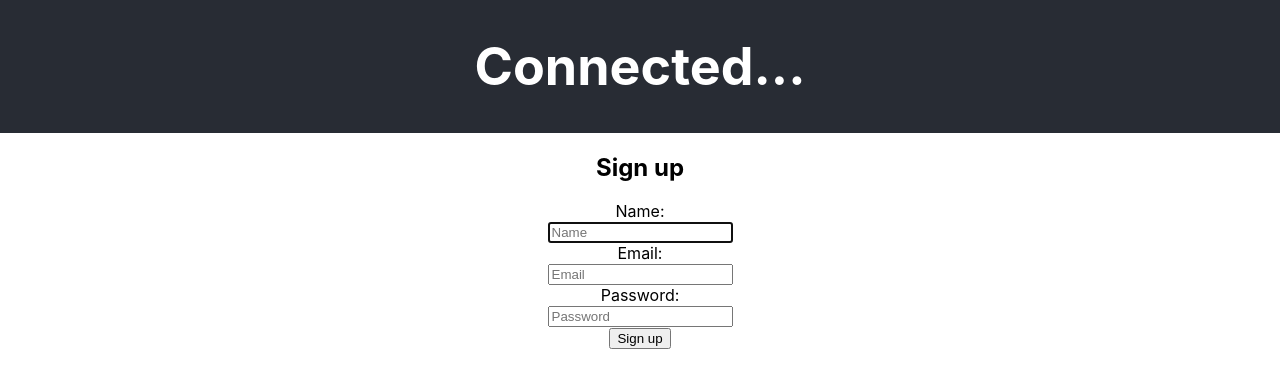
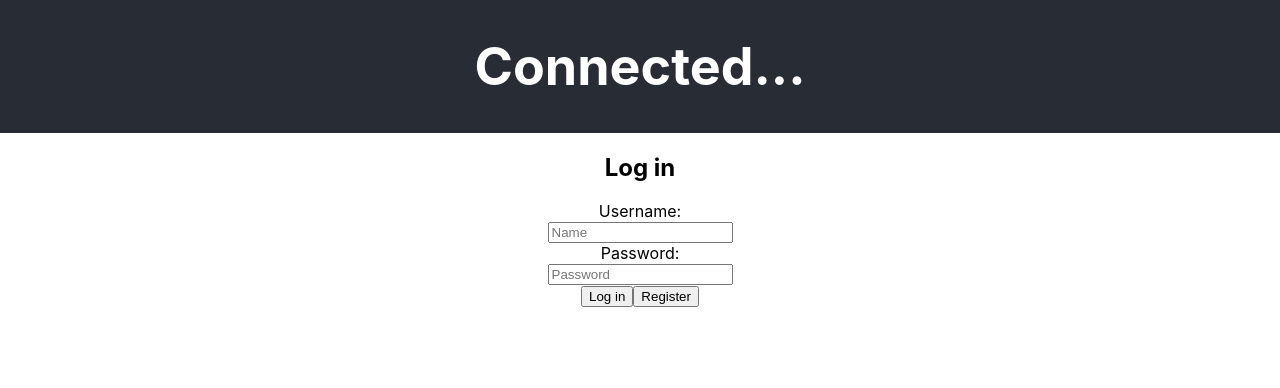
Before and after one commit to ft-pintereach-06/front-end, a React (Create React App) app in the folder pintereach/: page / in a window 1280 px wide. Shown: the top 388 px of the page. Built offline with nearby package versions, Linux system fonts and the light colour scheme.

Commit message:
built login form. need to include axios details for login request

```diff
--- a/pintereach/src/App.js
+++ b/pintereach/src/App.js
@@ -2,6 +2,7 @@ import React from 'react';
 // import { BrowserRouter as Router, Route, Switch } from 'react-router-dom';
 
 import SignUpForm from './components/SignUp';
+import Login from './components/Login';
 
 import './App.css';
 
@@ -11,7 +12,7 @@ function App() {
       <header className="App-header">
         <h1>Connected...</h1>
       </header>
-      <SignUpForm />
+       <Login/>
     </div>
   );
 }
--- a/pintereach/src/components/Login.js
+++ b/pintereach/src/components/Login.js
@@ -0,0 +1,82 @@
+import React, { useState } from 'react'
+// import { connect } from 'react-redux'
+// import { useHistory } from 'react-router-dom'
+// import { axiosWithAuth } from '../utils/AxiosWithAuth'
+
+function Login(props) {
+    // let { push } = useHistory()
+    const [credentials, setCredentials] = useState({
+        username: '',
+        password: '',
+    })
+
+
+    const handleChange = e => {
+        console.log(credentials)
+        setCredentials({
+            ...credentials,
+            [e.target.name]: e.target.value
+        })
+    }
+
+    const handleLoginClick = e => {
+        e.preventDefault()
+        console.log("SUBMIT TRIGGERING")
+        console.log(credentials)
+        // axiosWithAuth().post('INSERT END POINT', credentials)
+        // .then(res => {
+            // localStorage.setItem('token', res.data.token)
+            // axiosWithAuth().get('INSERT END POINT')
+            // .then(res => {
+            //     props.loginSuccess(res.data)
+            //     localStorage.setItem('user_id', res.data.user_id)
+            //     localStorage.setItem('username', res.data.username)
+            //     localStorage.setItem('email', res.data.email)
+            // })
+            // .catch(err => {
+            //     console.log(err)
+            // })
+            // push('/Home')
+    //     })
+    //     .catch(err => {
+    //         console.log(err.message)
+    //     })
+    }
+
+    const handleRegisterClick = e => {
+        e.preventDefault()
+        // push('/SignUp')
+    }
+
+    return (
+            <div className="container">
+                <form>
+                    <h2>Log in</h2>
+                    <div className="form-content">
+                        <label>Username: </label>
+                        <div>
+                            <input type="text" name="username" value={credentials.username} onChange={handleChange} placeholder="Name"/>
+                        </div>
+
+                        <label>Password: </label>
+                        <div>
+                            <input type="password" name="password" value={credentials.password} onChange={handleChange} placeholder="Password"/>
+                        </div>
+                        <button onClick={handleLoginClick}>Log in</button>
+                        <button onClick={handleRegisterClick}>Register</button>
+                    </div>
+                </form>
+            </div>
+    )
+}
+
+// const mapStateToProps = state => {
+//     return {
+//         credentials: state.credentials,
+//         isFetching: state.isFetching,
+//         error: state.error
+//     }
+// }
+
+// export default connect(mapStateToProps)(LoginForm);
+export default Login;
--- a/pintereach/src/components/SignUp.js
+++ b/pintereach/src/components/SignUp.js
@@ -11,7 +11,7 @@ const initialValues = {
 
 function SignUpForm(props) {
     // const { push } = useHistory()
-    const [credentials, setCredentials] = useState(initialValues)
+    const [credentials, setCredentials] = useState(initialValues);
 
     const handleChange = e => {
         setCredentials({
@@ -22,20 +22,22 @@ function SignUpForm(props) {
 
     const handleSubmit = e => {
         e.preventDefault()
+        console.log("SUBMIT TRIGGERING")
+        console.log(credentials)
         // Insert end point for axios.post request
-        axios.post("INSERT END POINT", credentials)
-            .then(res => {
-                console.log("Axios Login Post Request ", res)
+        // axios.post("INSERT END POINT", credentials)
+        //     .then(res => {
+        //         console.log("Axios Login Post Request ", res)
                 // localStorage.setItem('user_id', res.data.user.user_id)
                 // localStorage.setItem('username', res.data.user.username)
                 // localStorage.setItem('email', res.data.user.email)
                 // localStorage.setItem('token', res.data.token)
                 // setCredentials({})
                 // push('/DETERMINE PATH & COMPONENT TO ROUTE TO AFTER SIGNUP OR LOGIN')
-            })
-            .catch(err => {
-                console.log(err)
-            })
+            // })
+            // .catch(err => {
+            //     console.log(err)
+            // })
         }
 
     return (
@@ -56,8 +58,8 @@ function SignUpForm(props) {
                             <input type="password" name="password" id="password" onChange={handleChange} placeholder="Password"/>
                         </div>
                     </div>
+                <button>Sign up</button>
                 </form>
-                <button>Sign up</button>
             </div>
     )
 }
@@ -70,4 +72,4 @@ function SignUpForm(props) {
 // }
 
 // export default connect(mapStateToProps)(SignUpForm);
-export default (SignUpForm);
+export default SignUpForm;
```
